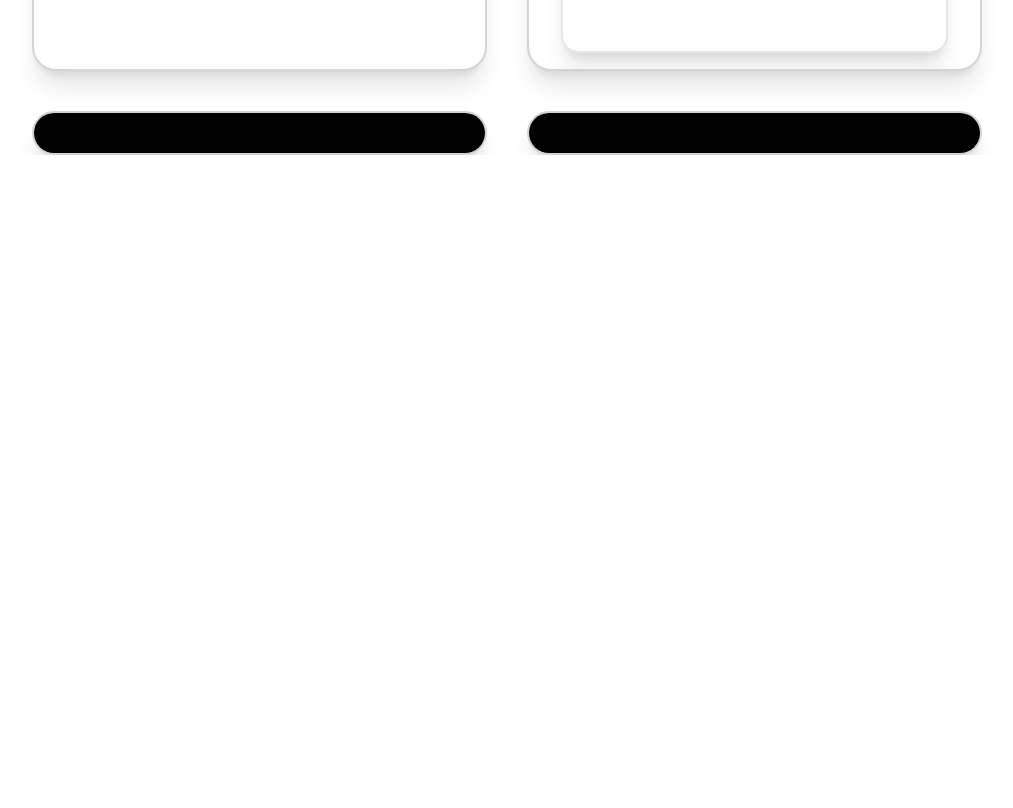
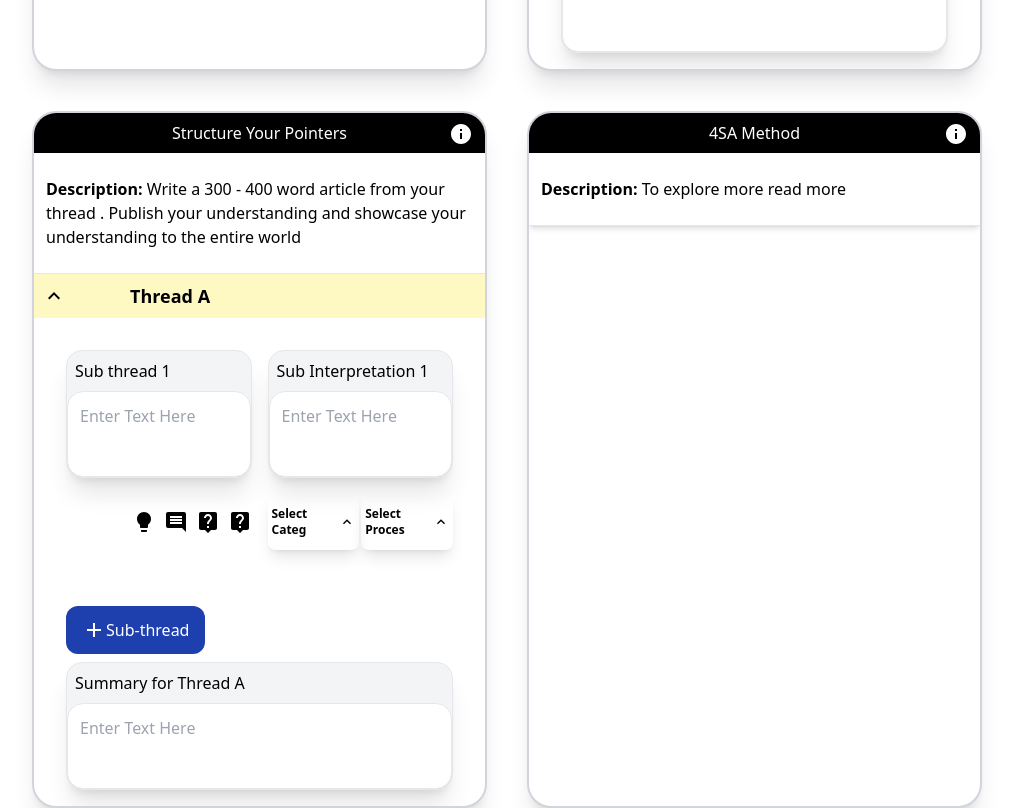
Before and after one commit to fiker31/Deep-tought-website, a React (Vite) app: page / in a window 1280 px wide. Shown: the part 960-1768 px from the top of the page, without its empty margins (133-1146 px from the left). Before the commit the page ends 1115 px from the top, so only its background shows below. Built offline with nearby package versions, Linux system fonts and the light colour scheme.

Commit message:
body edited

```diff
--- a/src/components/body.jsx
+++ b/src/components/body.jsx
@@ -7,7 +7,7 @@ import LightbulbIcon from "@mui/icons-material/Lightbulb";
 import CommentIcon from "@mui/icons-material/Comment";
 import LiveHelpIcon from "@mui/icons-material/LiveHelp";
 import AddIcon from "@mui/icons-material/Add";
-
+import youtube from "../assets/youtube.png" ;
 const Body = () => {
   return (
     <div className="grid gap-y-10">
@@ -36,10 +36,8 @@ const Body = () => {
          header="Story of Alignment Scope of Agility Specific Accountable Staggering Approach"
         >
           <div>
-
+          <img src={youtube} alt="Deeptought channel" />;
           </div>
-
-
         </Board>
         <Board
           title="Threadbuild"
@@ -82,12 +80,52 @@ const Body = () => {
             </div>
           </div>
         </Board>
-        <Board>
-
-
-
+        <Board
+          title="Structure Your Pointers"
+          icon={<InfoIcon color="white" />}
+          header="Write a 300 - 400 word article from your thread . Publish your understanding and showcase your understanding to the entire world "
+        >
+          <div>
+            <div className="flex p-2 bg-yellow-100 items-center">
+              <KeyboardArrowUpIcon color="black" />
+              <h3 className="ml-16 font-bold text-lg">Thread A</h3>
+            </div>
+            <div className="m-8 grid grid-cols-2 gap-x-4 gap-y-4">
+              <Form label="Sub thread 1" />
+              <Form label="Sub Interpretation 1" />
+              <div className="flex justify-end items-center">
+                <div className="grid grid-cols-4 gap-2">
+                  <LightbulbIcon color="black" />
+                  <CommentIcon color="black" />
+                  <LiveHelpIcon color="black" />
+                  <LiveHelpIcon color="black" />
+                </div>
+              </div>
+              <div className="grid grid-cols-2 gap-x-0.5">
+                <div className="flex justify-between items-center px-1 py-3 rounded-lg shadow-lg">
+                  <span className="text-xs font-bold">Select Categ</span>
+                  <KeyboardArrowUpIcon color="black" fontSize="14dp" />
+                </div>
+                <div className="flex justify-between items-center px-1 py-3 rounded-lg shadow-lg">
+                  <span className="text-xs font-bold">Select Proces</span>
+                  <KeyboardArrowUpIcon color="black" fontSize="14dp" />
+                </div>
+              </div>
+            </div>
+            <div className="px-8 py-4">
+              <buttton className="rounded-xl bg-blue-800 flex justify-between py-3 px-4 my-2 text-white w-fit">
+                <AddIcon />
+                <p>Sub-thread</p>
+              </buttton>
+              <Form label="Summary for Thread A" />
+            </div>
+          </div>
         </Board>
-        <Board>
+        <Board
+         title="4SA Method"
+         icon={<InfoIcon color="white" />}
+         header="To explore more read more"
+        >
 
 
 
```
